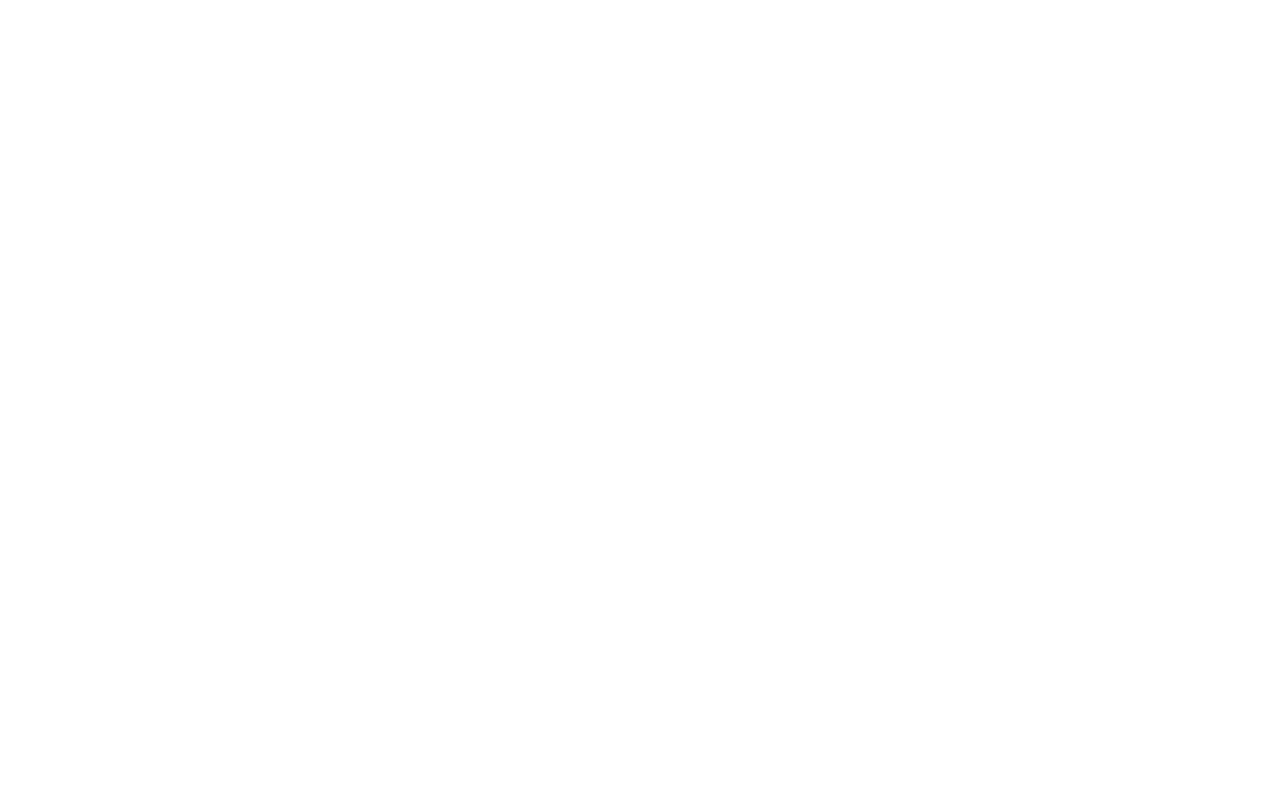
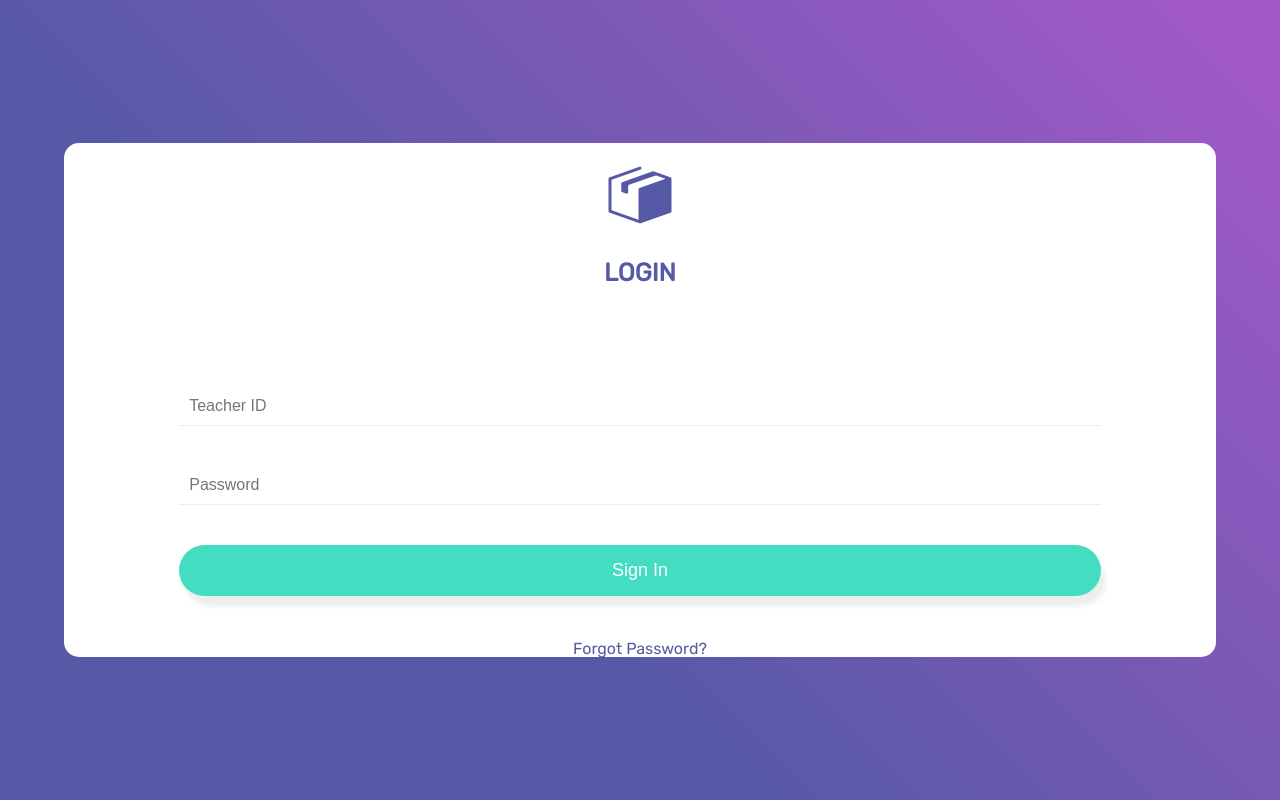
Before and after one commit to box-class/class-box-frontend, a React (Create React App) app: page /teacher/login in a window 1280 px wide. Built offline with nearby package versions, Linux system fonts and the light colour scheme.

Commit message:
added teacher login

```diff
--- a/src/App.js
+++ b/src/App.js
@@ -6,6 +6,7 @@
 import CourseListMain from './CourseRegistration/courselist';
 import StudentSignUp from './SignUp/StudentSignup/studentSignup';
 import StudentLogin from './Login/StudentLogin/studentLogin';
+import TeacherLogin from './Login/TeacherLogin/teacherlogin';
 
 function App() {
   return (
@@ -14,6 +15,7 @@
           <Route exact path="/" component={HomePage} />
           <Route exact path="/student/signup" component={StudentSignUp} />
           <Route exact path="/student/login" component={StudentLogin} />
+          <Route exact path="/teacher/login" component={TeacherLogin} />
           <Route exact path="/student/dashboard" component={StudentDashboard} />
           <Route exact path="/register/courses" component={CourseListMain} />
       </Switch>
--- /dev/null
+++ b/src/Login/TeacherLogin/teacherlogin.js
@@ -0,0 +1,70 @@
+import React, { Component } from 'react';
+import {
+    LoginWrap,
+    LoginFormWrap,
+    InputFields,
+    ButtonWrap,
+    Form
+} from '../../Styles/Login/login';
+import box from '../../assetts/box-purple.png';
+import { Buttons } from '../../Styles/Shared/reusable';
+import { Link } from 'react-router-dom';
+
+export default class TeacherLogin extends Component {
+    constructor(props) {
+        super(props);
+        this.state = {
+            TID: "",
+            password: ""
+        }
+    }
+
+    handleChange = (e) => {
+        this.setState({
+            ...this.state,
+            [e.target.name]: e.target.value
+        });
+    }
+
+
+    render() {
+        return (
+            <LoginWrap>
+                <LoginFormWrap>
+                    <div>
+                        <img src={box} alt="logo" />
+                        <h3>
+                            LOGIN
+                        </h3>
+                    </div>
+                    <Form>
+                        <InputFields
+                            name="TID"
+                            placeholder="Teacher ID"
+                            value={this.state.TID}
+                            onChange={this.handleChange}
+                        />
+                        <InputFields
+                            name="password"
+                            placeholder="Password"
+                            type="password"
+                            value={this.state.password}
+                            onChange={this.handleChange}
+                        />
+                    </Form>
+
+                    <ButtonWrap center={true}>
+                        <Buttons large={true}>
+                            <Link to='/teacher/dashboard'>
+                                Sign In
+                            </Link>
+                        </Buttons>
+                    </ButtonWrap>
+                    <div>
+                        <h4>Forgot Password?</h4>
+                    </div>
+                </LoginFormWrap>
+            </LoginWrap>
+        )
+    }
+}
```
